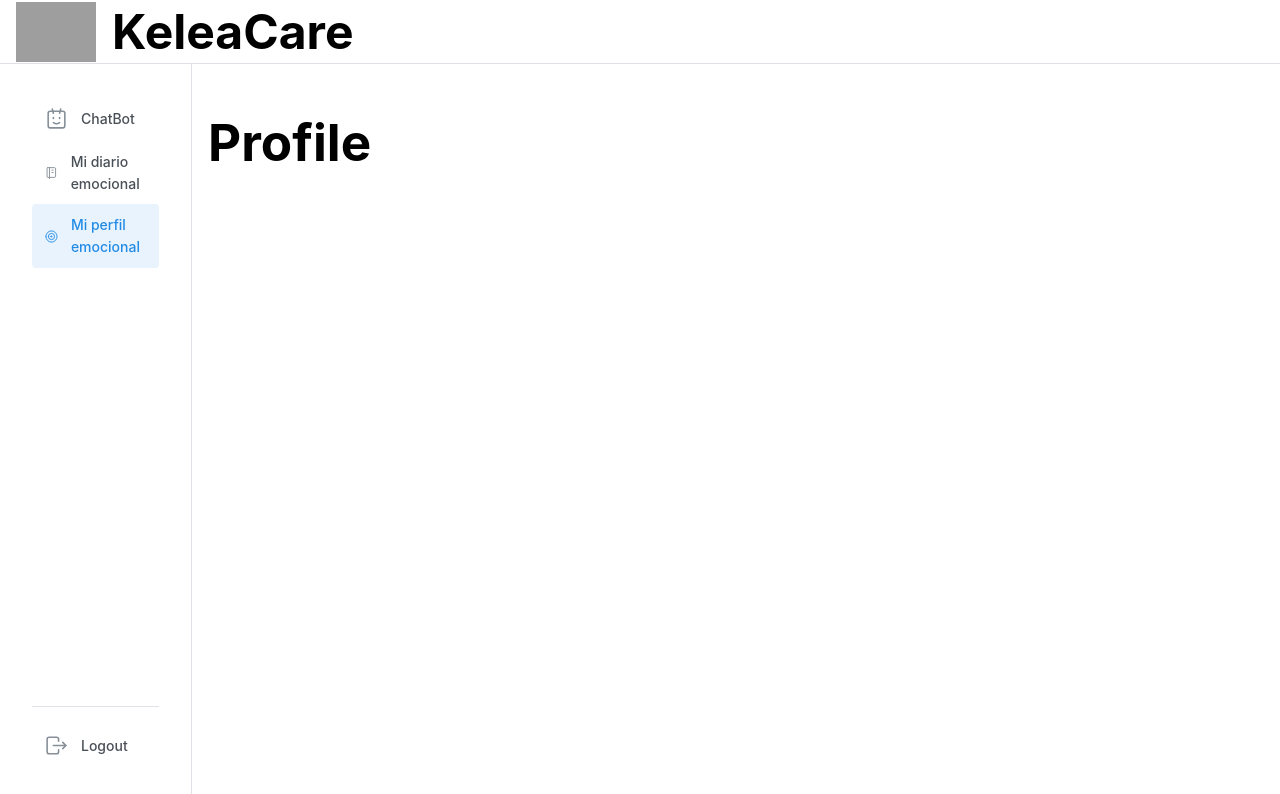
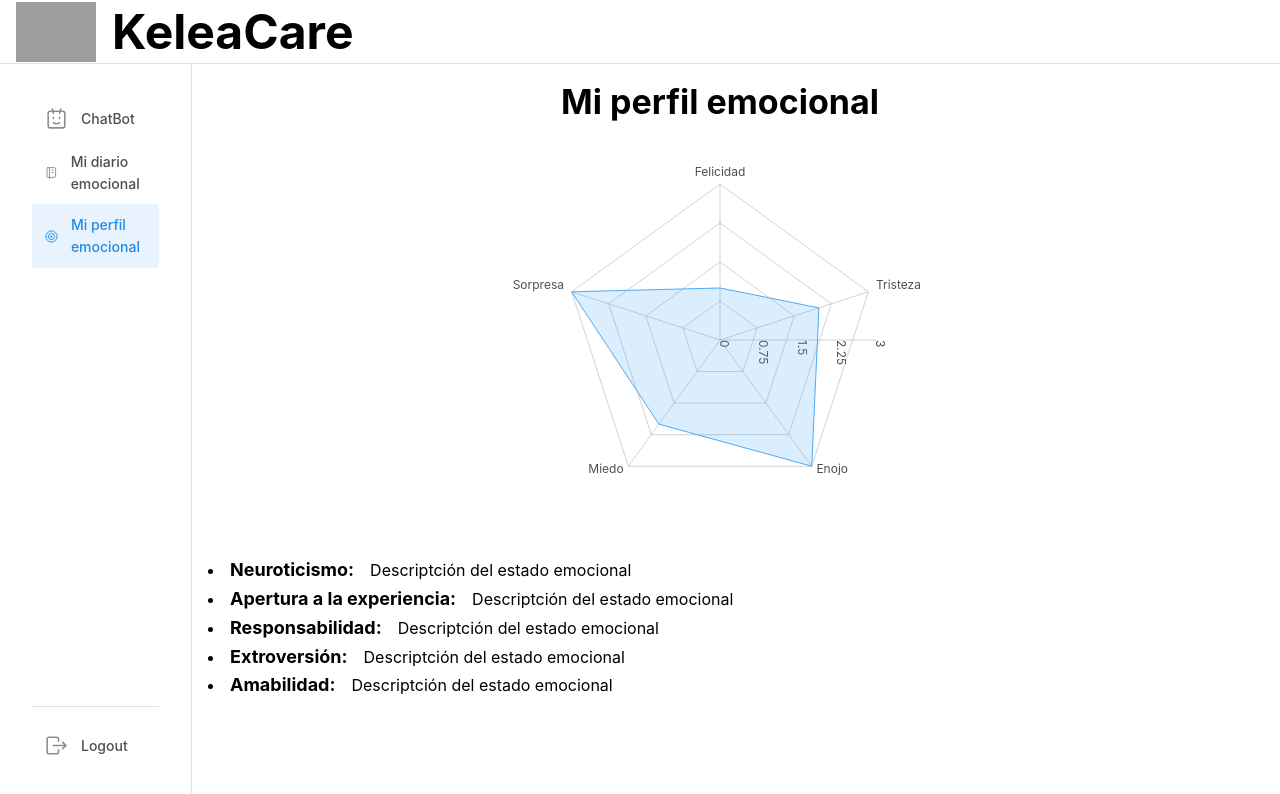
Before and after one commit to JanDuinkerken/HackUdc25-front, a React (Vite) app: page /profile in a window 1280 px wide. Shown: the top 794 px of the page. Built offline with nearby package versions, Linux system fonts and the light colour scheme; grey boxes are pictures that could not be loaded.

Commit message:
feat: basic profile page

```diff
--- a/package.json
+++ b/package.json
@@ -14,6 +14,8 @@
     "@mantine/core": "^7.17.0",
     "@mantine/hooks": "^7.17.0",
     "@tabler/icons-react": "^3.30.0",
+    "chart.js": "^4.4.8",
+    "import": "^0.0.6",
     "react": "^19.0.0",
     "react-dom": "^19.0.0",
     "react-router": "^7.2.0",
--- a/src/pages/profile/Profile.tsx
+++ b/src/pages/profile/Profile.tsx
@@ -1,7 +1,76 @@
+import { RadarChart } from "@mantine/charts";
+import { Center, Container, Flex, Group, List, ListItem, Stack, Text, Title } from "@mantine/core";
+import { useState } from "react";
+
 export const Profile = () => {
+    const [data] = useState([
+        {
+            emotion: 'Felicidad',
+            score: 1
+        },
+        {
+            emotion: 'Tristeza',
+            score: 2
+        },
+        {
+            emotion: 'Enojo',
+            score: 3
+        },
+        {
+            emotion: 'Miedo',
+            score: 2
+        },
+        {
+            emotion: 'Sorpresa',
+            score: 3
+        }
+    ])
     return (
-        <div>
-            <h1>Profile</h1>
-        </div>
+        <Stack w={"80vw"} h={"85vh"}>
+            <Container>
+                <Center>
+                    <Title>Mi perfil emocional</Title>
+                </Center>
+            </Container>
+            <RadarChart
+                h={"50vh"}
+                data={data}
+                dataKey="emotion"
+                withPolarRadiusAxis
+                series={[{ name: 'score', color: 'blue.4', opacity: 0.2 }]}
+            />
+            <List>
+                <List.Item>
+                    <Group>
+                        <Text fw={"bold"} size="lg">Neuroticismo:</Text>
+                        <Text>Descriptción del estado emocional</Text>
+                    </Group>
+                </List.Item>
+                <List.Item>
+                    <Group>
+                        <Text fw={"bold"} size="lg">Apertura a la experiencia:</Text>
+                        <Text>Descriptción del estado emocional</Text>
+                    </Group>
+                </List.Item>
+                <List.Item>
+                    <Group>
+                        <Text fw={"bold"} size="lg">Responsabilidad:</Text>
+                        <Text>Descriptción del estado emocional</Text>
+                    </Group>
+                </List.Item>
+                <List.Item>
+                    <Group>
+                        <Text fw={"bold"} size="lg">Extroversión:</Text>
+                        <Text>Descriptción del estado emocional</Text>
+                    </Group>
+                </List.Item>
+                <List.Item>
+                    <Group>
+                        <Text fw={"bold"} size="lg">Amabilidad:</Text>
+                        <Text>Descriptción del estado emocional</Text>
+                    </Group>
+                </List.Item>
+            </List>
+        </Stack>
     );
 }
```
Also changed, not shown: src/App.tsx (+8 -5 lines), 1 other file (tests, documents, lock files or other folders).
